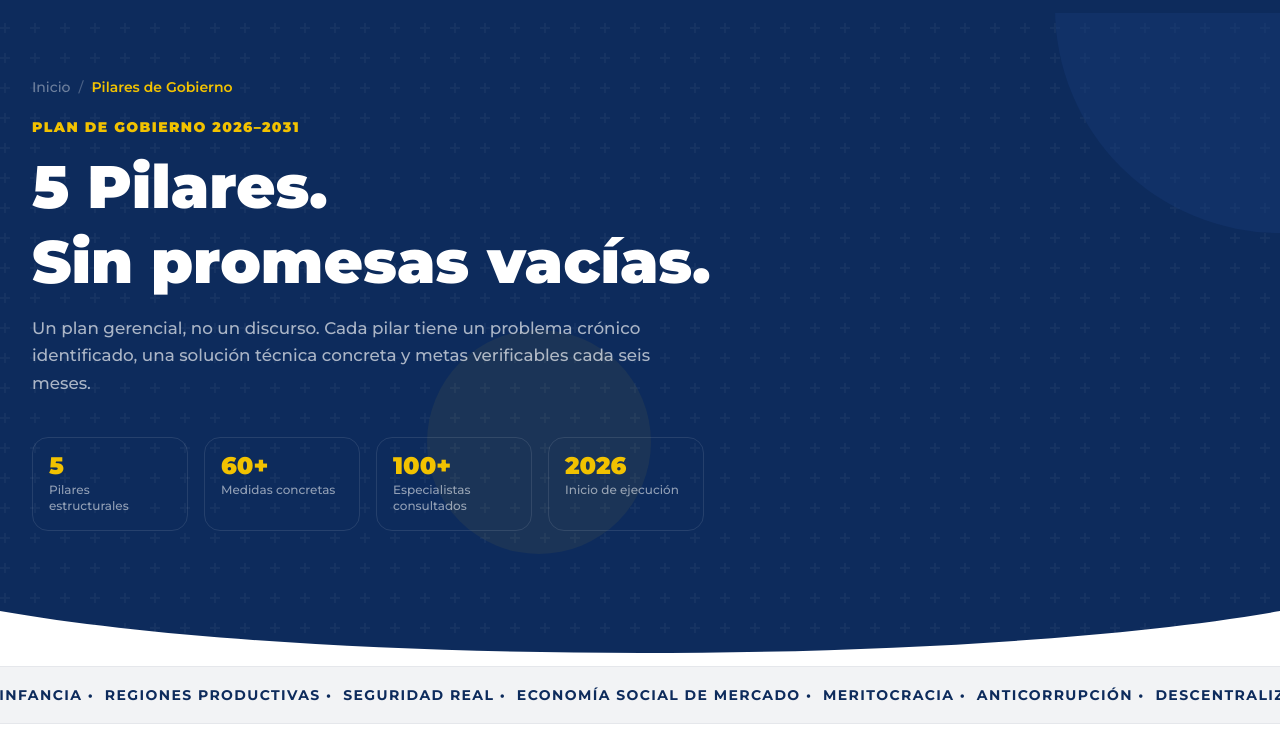
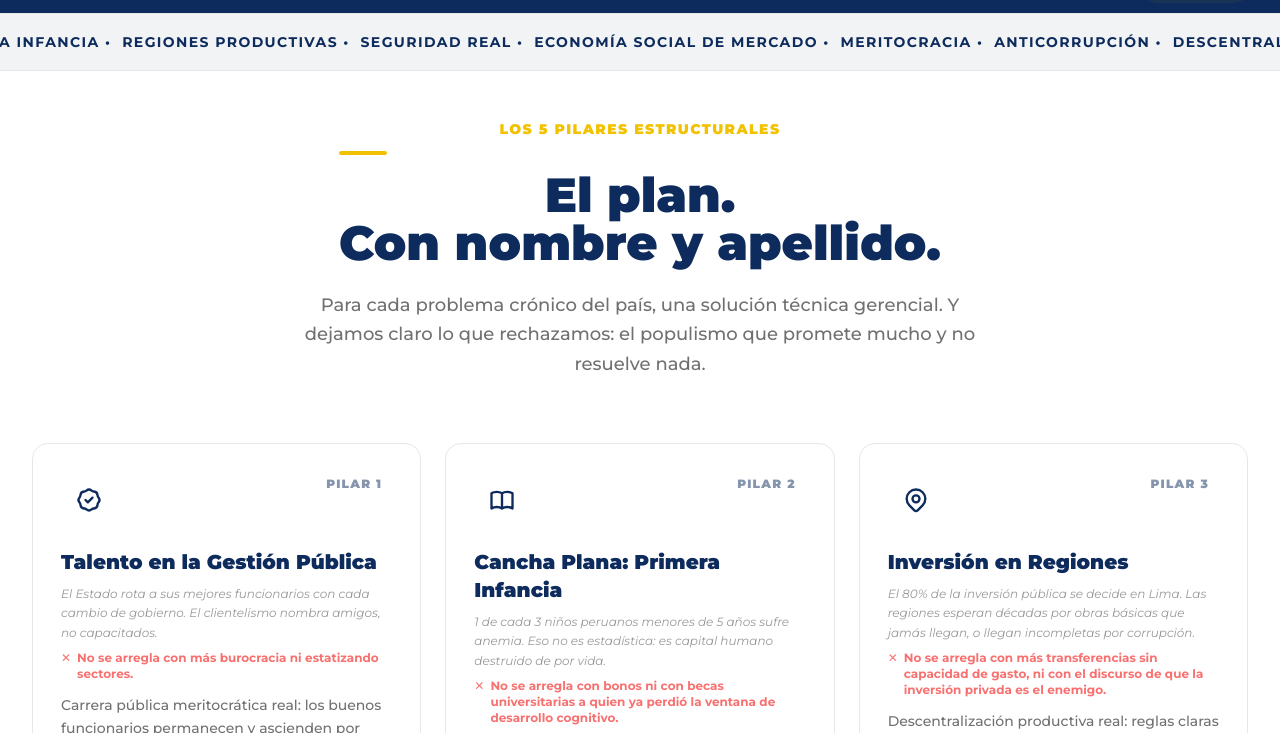
Before and after one commit to juan-huamani/PartidoCentral, a plain HTML site: page propuestas.html in a window 1280 px wide. Shown: the part 67-800 px from the top of the page. Drawn offline with nearby package versions, Linux system fonts and the light colour scheme.

Commit message:
fix(contacto, propuestas) Se modifico el design

```diff
--- a/propuestas.html
+++ b/propuestas.html
@@ -25,57 +25,7 @@
 
   <header id="global-header" class="fixed w-full z-50 bg-azul-institucional transition-all duration-300 top-0"></header>
 
-  <main>
-
-    <!-- ═══════════════════════════════════════════
-         BANNER DE PÁGINA
-    ═══════════════════════════════════════════ -->
-    <section class="bg-azul-institucional pt-16 pb-0 relative overflow-hidden">
-      <div class="absolute inset-0 bg-hero-pattern pointer-events-none"></div>
-      <div class="absolute right-0 top-0 w-[450px] h-[450px] bg-azul-medio rounded-full translate-x-1/2 -translate-y-1/3 opacity-40 pointer-events-none"></div>
-      <div class="absolute left-1/3 bottom-0 w-56 h-56 bg-amarillo-progreso rounded-full -translate-y-1/2 opacity-[0.06] pointer-events-none"></div>
-
-      <div class="relative max-w-7xl mx-auto px-4 sm:px-6 lg:px-8 py-16 lg:py-20">
-        <nav class="flex items-center gap-2 mb-5 text-sm" aria-label="Breadcrumb">
-          <a href="index.html" class="text-white/40 hover:text-white/70 transition-colors font-medium">Inicio</a>
-          <span class="text-white/25">/</span>
-          <span class="text-amarillo-progreso font-semibold">Pilares de Gobierno</span>
-        </nav>
-        <p class="text-amarillo-progreso font-black text-sm uppercase tracking-widest mb-3">Plan de Gobierno 2026–2031</p>
-        <h1 class="text-white font-black leading-tight mb-4" style="font-size: clamp(2.2rem, 5vw, 3.75rem);">
-          5 Pilares.<br/>Sin promesas vacías.
-        </h1>
-        <p class="text-white/65 font-medium max-w-2xl leading-relaxed" style="font-size: 1.05rem;">
-          Un plan gerencial, no un discurso. Cada pilar tiene un problema crónico identificado, una solución técnica concreta y metas verificables cada seis meses.
-        </p>
-
-        <!-- Stats rápidos -->
-        <div class="grid grid-cols-2 sm:grid-cols-4 gap-4 mt-10 max-w-2xl">
-          <div class="bg-white/8 rounded-2xl p-4 border border-white/10">
-            <p class="text-amarillo-progreso text-2xl font-black leading-none">5</p>
-            <p class="text-white/55 text-xs font-medium mt-1">Pilares estructurales</p>
-          </div>
-          <div class="bg-white/8 rounded-2xl p-4 border border-white/10">
-            <p class="text-amarillo-progreso text-2xl font-black leading-none">60+</p>
-            <p class="text-white/55 text-xs font-medium mt-1">Medidas concretas</p>
-          </div>
-          <div class="bg-white/8 rounded-2xl p-4 border border-white/10">
-            <p class="text-amarillo-progreso text-2xl font-black leading-none">100+</p>
-            <p class="text-white/55 text-xs font-medium mt-1">Especialistas consultados</p>
-          </div>
-          <div class="bg-white/8 rounded-2xl p-4 border border-white/10">
-            <p class="text-amarillo-progreso text-2xl font-black leading-none">2026</p>
-            <p class="text-white/55 text-xs font-medium mt-1">Inicio de ejecución</p>
-          </div>
-        </div>
-      </div>
-
-      <div class="relative -mb-px">
-        <svg viewBox="0 0 1440 50" preserveAspectRatio="none" class="w-full h-10 lg:h-14 fill-white block">
-          <path d="M0,0 C360,50 1080,50 1440,0 L1440,50 L0,50 Z"/>
-        </svg>
-      </div>
-    </section>
+  <main class="pt-16 lg:pt-20">
 
     <!-- Marquee valores -->
     <div class="bg-gris-claro/50 border-y border-gris-claro py-4 overflow-hidden">
@@ -90,7 +40,7 @@
     <!-- ═══════════════════════════════════════════
          GRID DE PROPUESTAS
     ═══════════════════════════════════════════ -->
-    <section id="propuestas" class="py-24 px-4 sm:px-6 lg:px-8 bg-white">
+    <section id="propuestas" class="pt-12 pb-24 px-4 sm:px-6 lg:px-8 bg-white">
       <div class="max-w-7xl mx-auto">
         <div class="text-center mb-16 reveal">
           <p class="text-amarillo-progreso font-black text-sm uppercase tracking-widest mb-3">Los 5 Pilares Estructurales</p>
```
Also changed, not shown: contacto.html (+0 -22 lines).
